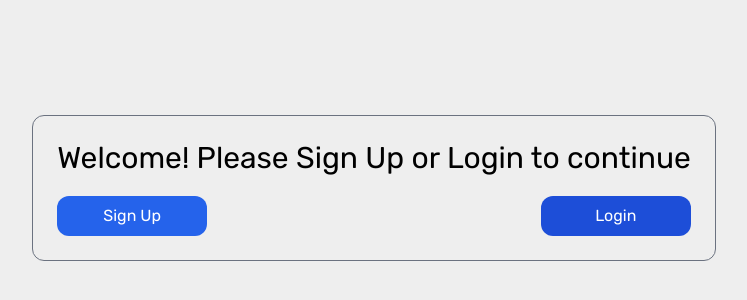
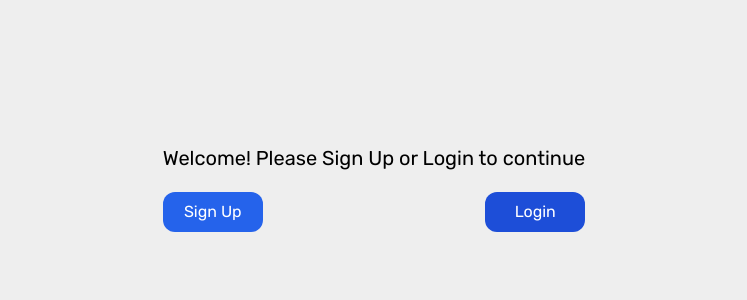
Before and after one commit to IbrahimDoba/simpleAuth, a Next.js app in the folder client/: page / in a window 1280 px wide. Shown: the part 212-512 px from the top of the page, without its empty margins (266-1013 px from the left). Built offline with nearby package versions, Linux system fonts and the light colour scheme.

Commit message:
ui: changes

```diff
--- a/client/src/app/dashboard/page.tsx
+++ b/client/src/app/dashboard/page.tsx
@@ -23,7 +23,7 @@ console.log(user)
   return (
     <div className="h-screen w-full flex flex-col justify-center items-center bg-[#EEEEEE] ">
       <div className=" w-[40%] flex flex-col rounded-xl border   justify-center items-center">
-        <h2 className="text-3xl mb-5 ">Welcome!! <p className="text-red-600">{user && user.email}</p>  </h2>
+        <h2 className="text-3xl mb-5  md:text-xl ">Welcome!! <p className="text-red-600">{user && user.email}</p>  </h2>
         <div className="flex justify-center items-center">
         <p>Click here to</p>  <button className="rounded-xl ml-4 bg-blue-400 p-3" onClick={signOut}>Sign Out</button>
         </div>
--- a/client/src/app/page.tsx
+++ b/client/src/app/page.tsx
@@ -4,14 +4,14 @@ import Link from "next/link";
 export default function Home() {
   return <main>
     <div className="h-screen w-full flex justify-center items-center  bg-[#EEEEEE] text-black">
-    <div className="flex flex-col justify-center items-center min-w-[500px] border rounded-xl border-gray-500 p-6">
-      <h1 className="text-3xl">Welcome! Please Sign Up or Login to continue</h1>
+    <div className="flex flex-col justify-center items-center min-w-[500px]  rounded-xl p-6  md:min-w-[300px]">
+      <h1 className="text-3xl md:text-xl">Welcome! Please Sign Up or Login to continue</h1>
       <div className="flex w-full justify-between items-center mt-5">
         <Link href='/signup'>
-        <button className="min-w-[150px] p-2 bg-blue-600 rounded-xl text-white"> Sign Up</button>
+        <button className="min-w-[150px] p-2 bg-blue-600 rounded-xl text-white  md:min-w-[100px]"> Sign Up</button>
         </Link>
         <Link href='/login'>
-        <button className="min-w-[150px] p-2 bg-blue-700 rounded-xl text-white "> Login</button>
+        <button className="min-w-[150px] p-2 bg-blue-700 rounded-xl text-white  md:min-w-[100px]"> Login</button>
         </Link>
       </div>
     </div>
--- a/client/tailwind.config.js
+++ b/client/tailwind.config.js
@@ -7,9 +7,7 @@ module.exports = {
   ],
   theme: {
     extend: {
-      colors: {
-        primary: "#7856ff"
-      },
+
     },
   },
   plugins: [],
```
